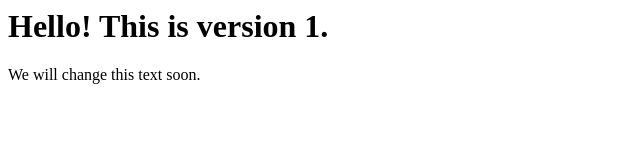
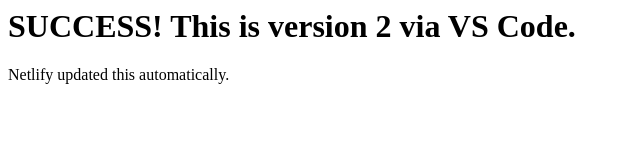
Before and after one commit to albertlemon1/netlify-test-project, a plain HTML site: page index.html in a window 1280 px wide. Shown: the whole page, without its empty margins (0-640 px from the left). Drawn offline with Linux system fonts and the light colour scheme.

Commit message:
Updated text to version 22_second commit

```diff
--- a/index.html
+++ b/index.html
@@ -1,2 +1,2 @@
-<h1>Hello! This is version 1.</h1>
-<p>We will change this text soon.</p>
+<h1>SUCCESS! This is version 2 via VS Code.</h1>
+<p>Netlify updated this automatically.</p>
```
